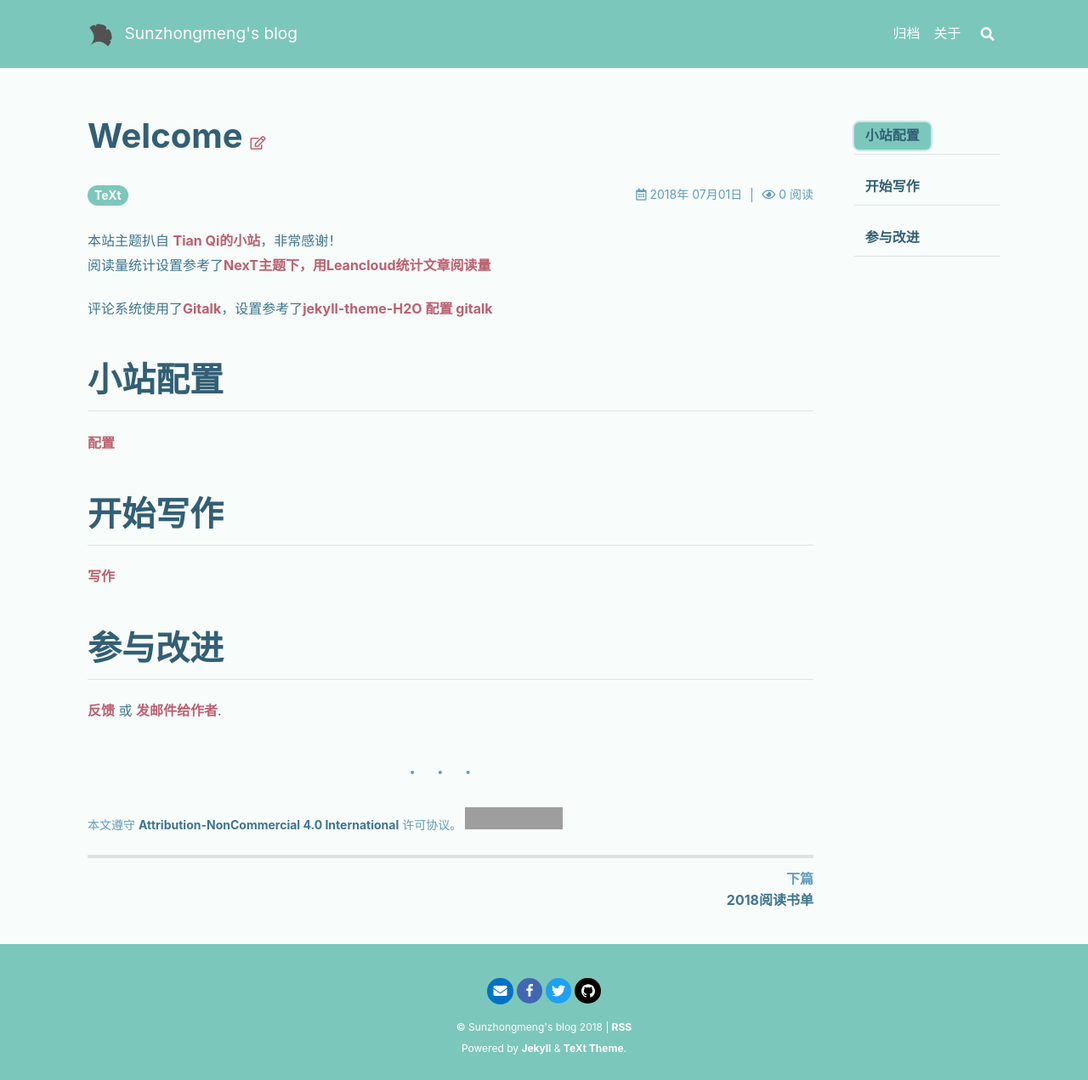
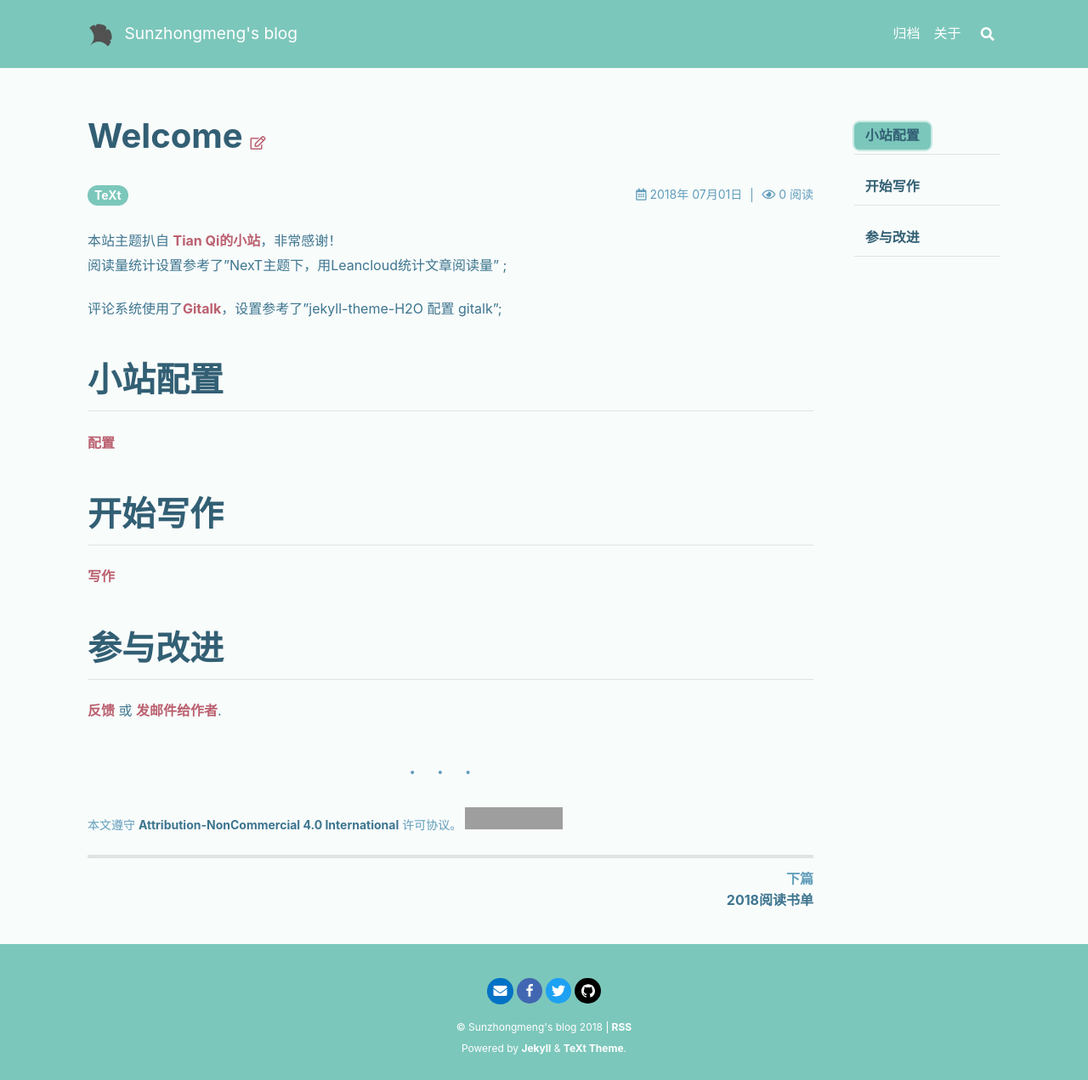
Before and after one commit to releung/sunzhongmeng.github.io, a Jekyll site: the page built from _posts/2018-07-01-welcome.md, in a window 1280 px wide. Shown: the whole page at 85% size. Built offline with Jekyll 4.4.1, drawn with Linux system fonts in a browser that asks for light colours; nearby versions of some CDN libraries; comment, search, counter and statistics services are not loaded; grey boxes are pictures that could not be loaded.

```diff
--- a/_posts/2018-07-01-welcome.md
+++ b/_posts/2018-07-01-welcome.md
@@ -4,9 +4,9 @@ key: 小站
 tags: TeXt
 ---
 本站主题扒自 [Tian Qi的小站](https://tianqi.name/blog/)，非常感谢！
-阅读量统计设置参考了[NexT主题下，用Leancloud统计文章阅读量](https://blog.csdn.net/weixin_39345384/article/details/80787998)
+阅读量统计设置参考了"NexT主题下，用Leancloud统计文章阅读量"[](https://blog.csdn.net/weixin_39345384/article/details/80787998) ;
 
-评论系统使用了[Gitalk](https://github.com/gitalk/gitalk )，设置参考了[jekyll-theme-H2O 配置 gitalk](https://weijunzii.github.io/2018/06/29/Add-Gitalk-In-Jekyll-Theme-H2O.html)
+评论系统使用了[Gitalk](https://github.com/gitalk/gitalk )，设置参考了"jekyll-theme-H2O 配置 gitalk"[](https://weijunzii.github.io/2018/06/29/Add-Gitalk-In-Jekyll-Theme-H2O.html);
 
 # 小站配置
 [配置](https://tianqi.name/jekyll-TeXt-theme/docs/en/configuration)
```
